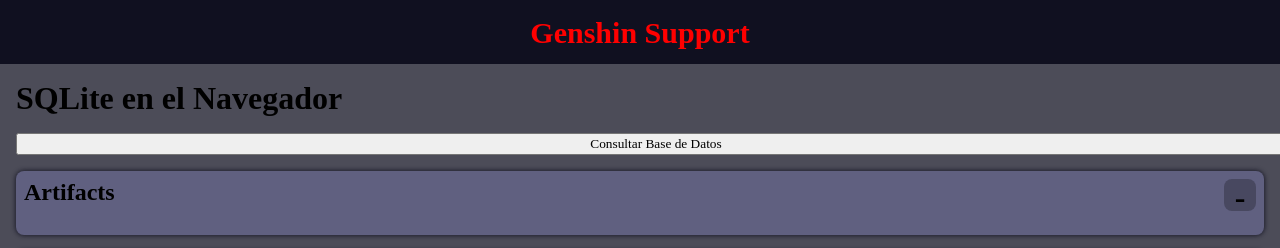
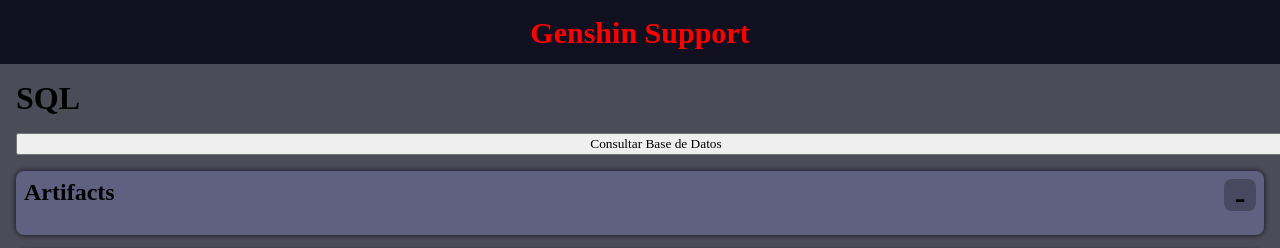
Before and after one commit to MoisesJPG/genshin-support, a plain HTML site: page index.html in a window 1280 px wide. Shown: the top 248 px of the page. Drawn offline with nearby package versions, Linux system fonts and the light colour scheme; no server answers; a web font is replaced by a local one.

Commit message:
Update index.html

```diff
--- a/index.html
+++ b/index.html
@@ -19,7 +19,7 @@
     </header>
     <main>
 
-        <h1>SQLite en el Navegador</h1>
+        <h1>SQL</h1>
         <button onclick="queryDatabase()">Consultar Base de Datos</button>
 
         <section id="artifacts">
```
